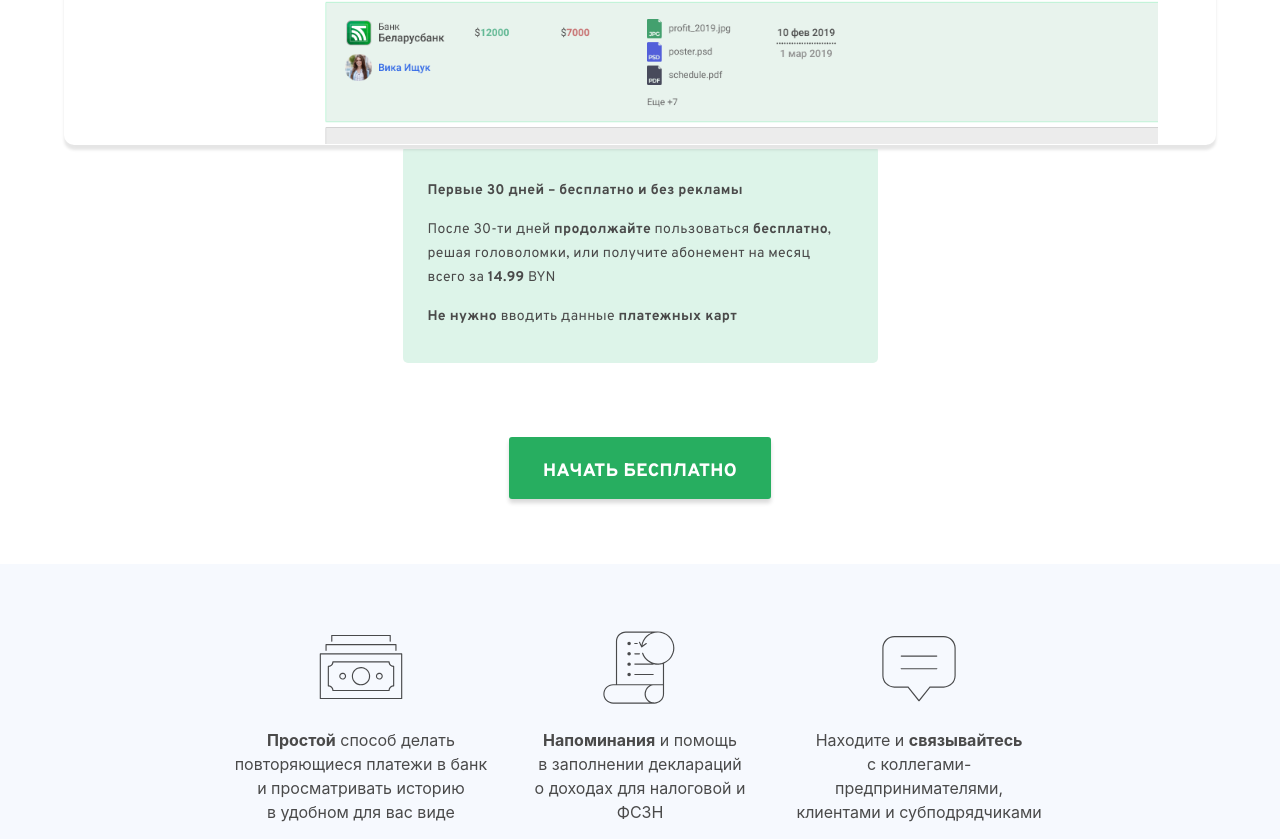
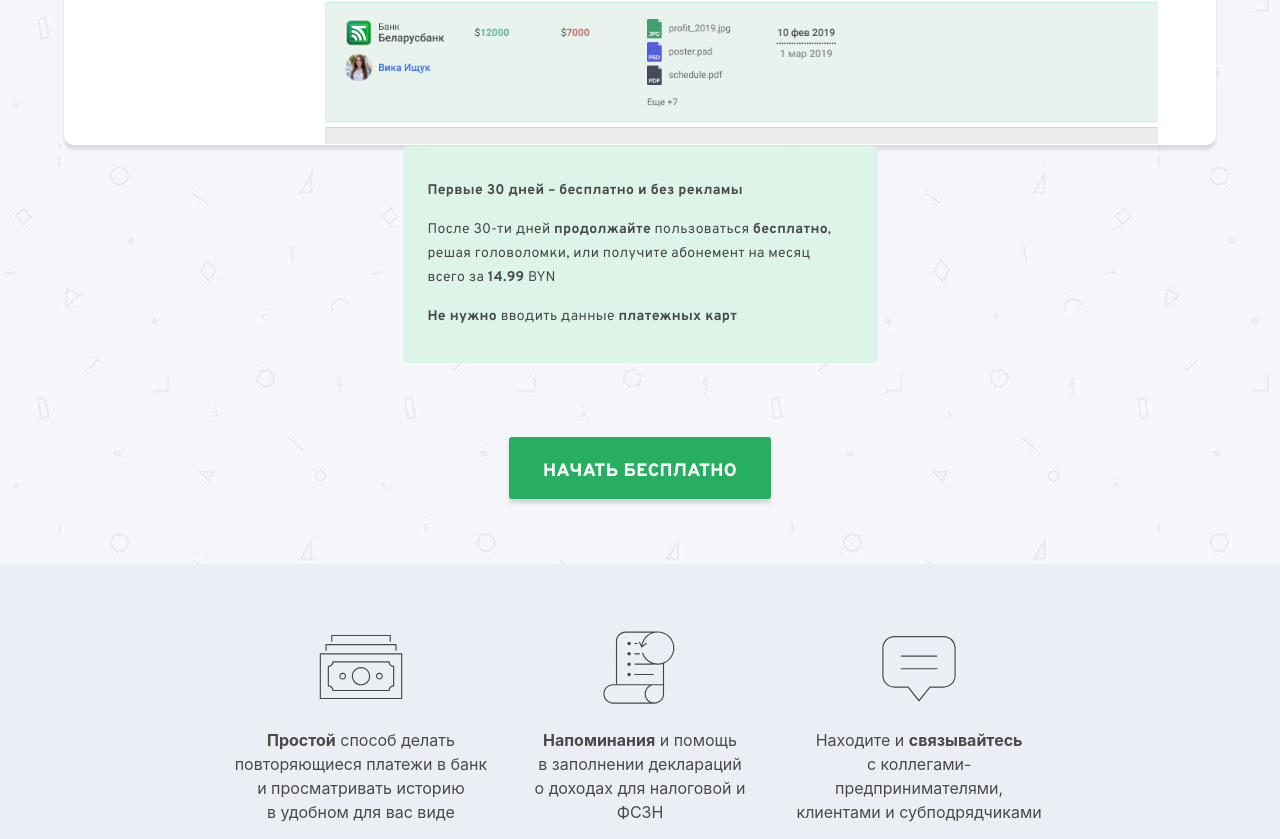
Before and after one commit to meylisday/entfriend-project, a website: page index.html in a window 1280 px wide. Shown: the part 1231-2070 px from the top of the page. Drawn offline with Linux system fonts and the light colour scheme.

Commit message:
added pattern to main section

```diff
--- a/assets/scss/_main.scss
+++ b/assets/scss/_main.scss
@@ -1,5 +1,6 @@
 .section.main {
     min-height: 518px;
+    background-image: url(../img/background-pattern-main.jpg);
     @include mobile {
         min-height: 100px;
     }
@@ -19,6 +20,10 @@
 
 .main {
     background-color: $color-white;
+}
+.section.offer-main{
+    background-image: url(../img/background-pattern-main.jpg);
+    z-index: -999;
 }
 
 .block-screen-wrapper {
@@ -98,7 +103,7 @@
     left: 0;
     right: 0;
     top: 674.16px;
-    z-index: -1;
+    z-index: 0;
     @include mobile {
         top: 167px;
         width: 90%;
@@ -202,7 +207,7 @@
 }
 
 .section-feature {
-    background-color: #F6F9FE;
+    background-color:#EBEFF5;
     .container-fluid {
         .columns {
             text-align: center;
--- a/index.html
+++ b/index.html
@@ -104,7 +104,7 @@
             </div>
         </div>
     </section>
-    <section class="section">
+    <section class="section offer-main">
         <div class="containder-fluid section-main-button">
             <a href="#" class="main-button">Начать бесплатно</a>
         </div>
```
Also changed, not shown: assets/css/style.css, assets/img/background-pattern-main.jpg (added).
